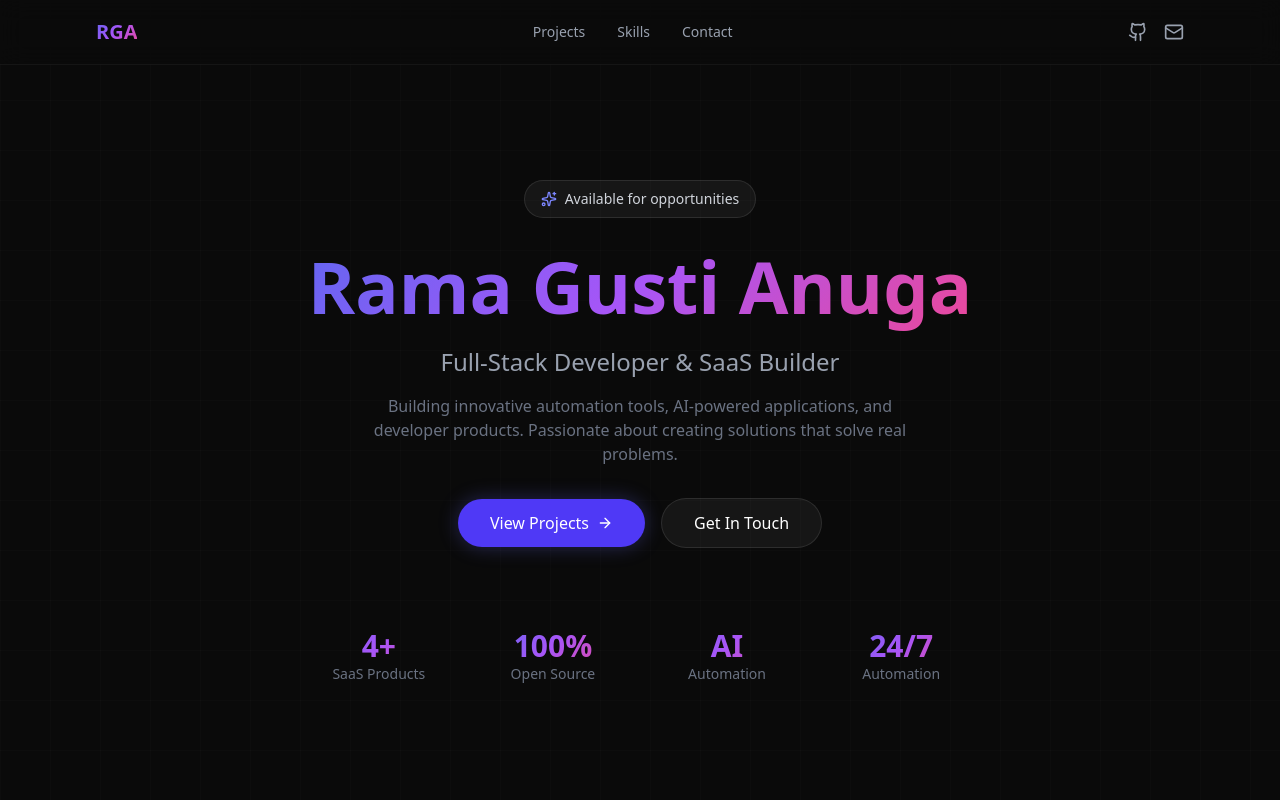
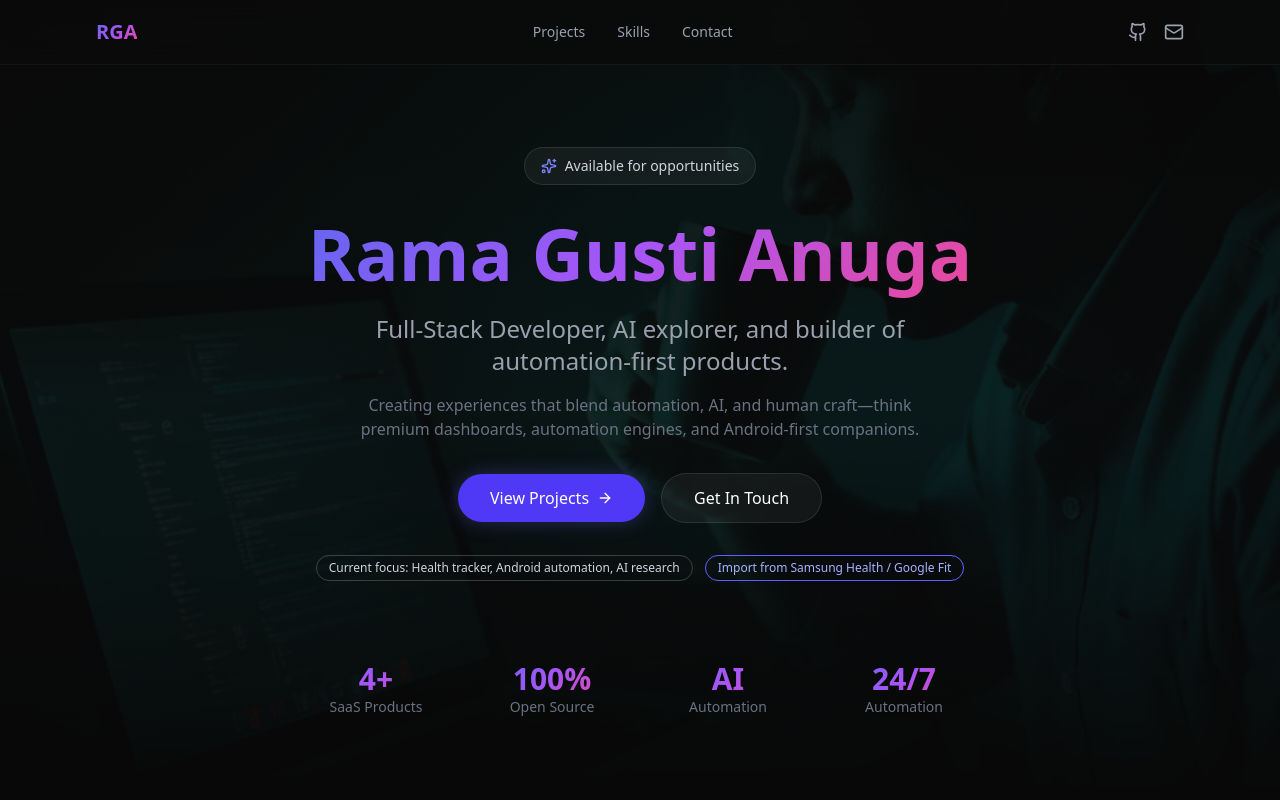
Before and after one commit to ramagusti/portfolio-web, a Next.js app: page / in a window 1280 px wide. Shown: the top 800 px of the page. Built offline with nearby package versions, Linux system fonts and the light colour scheme.

Commit message:
feat: parallax hero and project updates

```diff
--- a/src/app/globals.css
+++ b/src/app/globals.css
@@ -50,3 +50,47 @@ body {
     linear-gradient(90deg, rgba(255, 255, 255, 0.03) 1px, transparent 1px);
   background-size: 50px 50px;
 }
+
+.hero-background {
+  background-image: linear-gradient(180deg, rgba(10, 10, 10, 0.85), rgba(15, 23, 42, 0.45)), url('/hero-parallax-dev.jpg');
+  background-size: cover;
+  background-position: center;
+  will-change: transform;
+  transition: transform 0.2s ease-out;
+}
+
+.hero-dot {
+  position: absolute;
+  width: 60px;
+  height: 60px;
+  border-radius: 999px;
+  background: radial-gradient(circle, rgba(99, 102, 241, 0.6), rgba(99, 102, 241, 0));
+  animation: float 8s ease-in-out infinite;
+  opacity: 0.4;
+}
+
+.hero-dot:nth-child(1) {
+  top: 20%;
+  left: 15%;
+}
+
+.hero-dot:nth-child(2) {
+  bottom: 25%;
+  right: 18%;
+  animation-delay: 1s;
+}
+
+.hero-dot:nth-child(3) {
+  top: 40%;
+  right: 40%;
+  animation-delay: 2s;
+}
+
+@keyframes float {
+  0%, 100% {
+    transform: translateY(0);
+  }
+  50% {
+    transform: translateY(-12px);
+  }
+}
--- a/src/app/page.tsx
+++ b/src/app/page.tsx
@@ -1,5 +1,6 @@
 "use client";
 
+import { useEffect, useState } from "react";
 import { motion } from "framer-motion";
 import {
   Github,
@@ -21,15 +22,35 @@ import Link from "next/link";
 const projects = [
   {
     name: "PiggyBang",
-    description: "AI-powered money manager with WhatsApp integration. Track expenses, analyze spending patterns, and get financial insights through natural language.",
+    description:
+      "AI-powered money manager with WhatsApp integration. Track expenses, analyze spending patterns, and get financial insights through natural language.",
     tech: ["Laravel", "Vue.js", "MySQL", "n8n", "AI"],
     url: "https://piggybang.ragst.vip",
     icon: Database,
     featured: true,
   },
   {
+    name: "Health Tracker",
+    description:
+      "FiTracker bridges Samsung Health to Google Fit with a premium, animated dashboard plus deep insights.",
+    tech: ["Next.js", "Tailwind", "Google Fit API", "Nano Banana"],
+    url: "https://health.ragst.vip",
+    icon: Sparkles,
+    featured: true,
+  },
+  {
+    name: "Hermitdroid",
+    description:
+      "Android-first companion to OpenClaw, delivering automation + AI workflows that mirror the desktop experience.",
+    tech: ["Android", "Kotlin", "Jetpack Compose", "Automation"],
+    url: "https://github.com/ramagusti/hermitdroid",
+    icon: Cpu,
+    featured: true,
+  },
+  {
     name: "Reddit Alert",
-    description: "AI-powered Reddit monitoring tool. Get instant email notifications when keywords are mentioned. Perfect for market research and competitor analysis.",
+    description:
+      "AI-powered Reddit monitoring tool. Get instant email notifications when keywords are mentioned. Perfect for market research and competitor analysis.",
     tech: ["Next.js", "Tailwind", "Reddit API", "Vercel"],
     url: "https://reddit-alert.vercel.app",
     icon: Globe,
@@ -37,7 +58,8 @@ const projects = [
   },
   {
     name: "SnapLink",
-    description: "Modern URL shortener with analytics dashboard. Track clicks, devices, and geographic data with beautiful visualizations.",
+    description:
+      "Modern URL shortener with analytics dashboard. Track clicks, devices, and geographic data with beautiful visualizations.",
     tech: ["Next.js", "Tailwind", "Recharts", "Vercel"],
     url: "https://snaplink-url-shortener.vercel.app",
     icon: Zap,
@@ -45,7 +67,8 @@ const projects = [
   },
   {
     name: "SnapFetch",
-    description: "Chrome extension for downloading images and videos from Instagram, TikTok, Twitter/X, and Reddit. Privacy-focused, no data collection.",
+    description:
+      "Chrome extension for downloading images and videos from Instagram, TikTok, Twitter/X, and Reddit. Privacy-focused, no data collection.",
     tech: ["Chrome Extension", "JavaScript", "Manifest V3"],
     url: "https://github.com/ramagusti/social-media-downloader",
     icon: ExternalLink,
@@ -80,7 +103,19 @@ const staggerContainer = {
   },
 };
 
+const useParallax = () => {
+  const [offsetY, setOffsetY] = useState(0);
+  useEffect(() => {
+    const handler = () => setOffsetY(window.scrollY);
+    window.addEventListener("scroll", handler, { passive: true });
+    return () => window.removeEventListener("scroll", handler);
+  }, []);
+  return offsetY;
+};
+
 export default function Home() {
+  const offsetY = useParallax();
+
   return (
     <main className="min-h-screen bg-[#0a0a0a] text-white overflow-x-hidden">
       {/* Background Pattern */}
@@ -111,14 +146,23 @@ export default function Home() {
       </nav>
 
       {/* Hero Section */}
-      <section className="relative min-h-screen flex items-center justify-center pt-16">
-        <div className="max-w-6xl mx-auto px-4 sm:px-6 lg:px-8 text-center">
+      <section className="relative min-h-screen flex items-center justify-center pt-16 overflow-hidden">
+        <div className="hero-dot" />
+        <div className="hero-dot" />
+        <div className="hero-dot" />
+        <motion.div
+          className="absolute inset-0 hero-background"
+          style={{ transform: `translate3d(0, ${offsetY * 0.2}px, 0)` }}
+          aria-hidden
+        />
+        <div className="absolute inset-0 bg-gradient-to-b from-[#080808]/70 via-[#0a0a0a]/70 to-[#080808]" />
+        <div className="relative max-w-6xl mx-auto px-4 sm:px-6 lg:px-8 text-center">
           <motion.div
             initial={{ opacity: 0, y: 30 }}
             animate={{ opacity: 1, y: 0 }}
             transition={{ duration: 0.8 }}
           >
-            <div className="inline-flex items-center gap-2 px-4 py-2 rounded-full bg-white/5 border border-white/10 mb-8">
+            <div className="inline-flex items-center gap-2 px-4 py-2 rounded-full bg-white/5 border border-white/10 mb-8 animate-levitate">
               <Sparkles className="w-4 h-4 text-indigo-400" />
               <span className="text-sm text-gray-300">Available for opportunities</span>
             </div>
@@ -128,12 +172,11 @@ export default function Home() {
             </h1>
 
             <p className="text-xl sm:text-2xl text-gray-400 mb-4 max-w-2xl mx-auto">
-              Full-Stack Developer & SaaS Builder
+              Full-Stack Developer, AI explorer, and builder of automation-first products.
             </p>
 
             <p className="text-gray-500 mb-8 max-w-xl mx-auto">
-              Building innovative automation tools, AI-powered applications, and developer products.
-              Passionate about creating solutions that solve real problems.
+              Creating experiences that blend automation, AI, and human craft—think premium dashboards, automation engines, and Android-first companions.
             </p>
 
             <div className="flex flex-col sm:flex-row items-center justify-center gap-4">
@@ -150,9 +193,20 @@ export default function Home() {
                 Get In Touch
               </a>
             </div>
+
+            <div className="mt-8 flex flex-wrap justify-center gap-3 text-xs text-gray-300">
+              <span className="px-3 py-1 rounded-full border border-white/20">
+                Current focus: Health tracker, Android automation, AI research
+              </span>
+              <a
+                href="https://health.ragst.vip"
+                className="px-3 py-1 rounded-full border border-indigo-500 text-indigo-300 hover:bg-indigo-500/10 transition"
+              >
+                Import from Samsung Health / Google Fit
+              </a>
+            </div>
           </motion.div>
 
-          {/* Stats */}
           <motion.div
             initial={{ opacity: 0, y: 20 }}
             animate={{ opacity: 1, y: 0 }}
```
Also changed, not shown: public/hero-parallax-dev.jpg (added).
